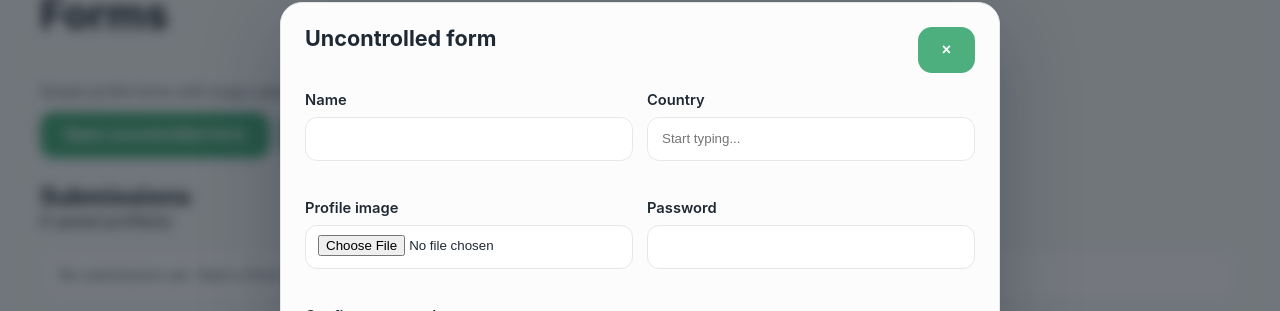
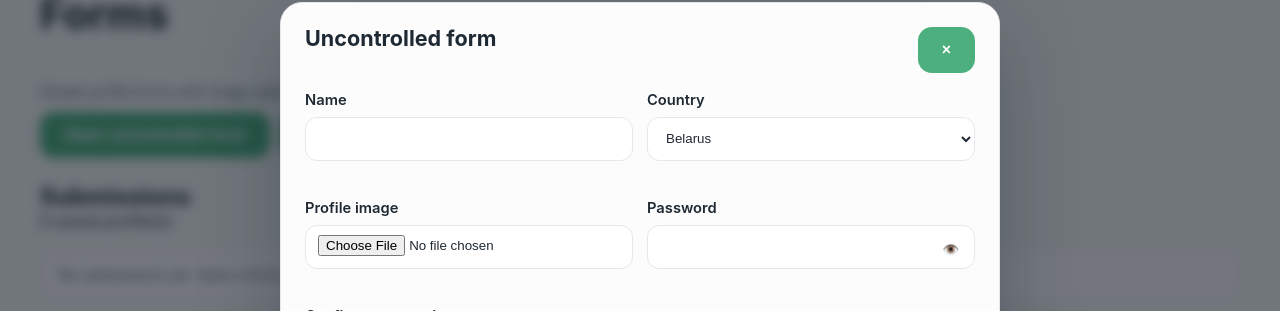
Before and after one commit to Save1i/rs-class-components, a React (Vite) app: page /forms in a window 1280 px wide. Both pictures are taken after a click on the button "Open uncontrolled form". Shown: the part 96-407 px from the top of the page. Built offline with nearby package versions, Linux system fonts and the light colour scheme.

Commit message:
feat: swap datalist on select and add showpassword functionality

```diff
--- a/src/components/forms/UncontrolledForm.tsx
+++ b/src/components/forms/UncontrolledForm.tsx
@@ -28,6 +28,18 @@ export default function UncontrolledForm({ countries, onClose, onSubmitSuccess }
   const formRef = useRef<HTMLFormElement>(null);
   const [password, setPassword] = useState('');
   const [errors, setErrors] = useState<Record<string, string>>({});
+
+  const [showPassword, SetshowPassword] = useState<string>('password')
+
+  const onClickToshowPassword = (e: React.MouseEvent<HTMLButtonElement>) => {
+    e.preventDefault();
+    if(showPassword == "password") {
+      SetshowPassword("text");
+    }else {
+      SetshowPassword("password");
+    }
+  }
+
   const schema = createFormSchema(countries);
 
   const handleSubmit = async (event: FormEvent<HTMLFormElement>) => {
@@ -86,18 +98,11 @@ export default function UncontrolledForm({ countries, onClose, onSubmitSuccess }
           <label className="field__label" htmlFor={`${formId}-country`}>
             Country
           </label>
-          <input
-            id={`${formId}-country`}
-            className="field__control"
-            name="country"
-            list={`${formId}-countries`}
-            placeholder="Start typing..."
-          />
-          <datalist id={`${formId}-countries`}>
+          <select className='field__control' name="country">
             {countries.map((country) => (
-              <option key={country} value={country} />
+              <option key={country} value={country}>{country}</option>
             ))}
-          </datalist>
+          </select>
           <FieldError message={errors.country} />
         </div>
 
@@ -127,6 +132,7 @@ export default function UncontrolledForm({ countries, onClose, onSubmitSuccess }
             type="password"
             onChange={handlePasswordChange}
           />
+          <button className='password-show' onClick={onClickToshowPassword}>👁️</button>
           <FieldError message={errors.password} />
         </div>
 
```
